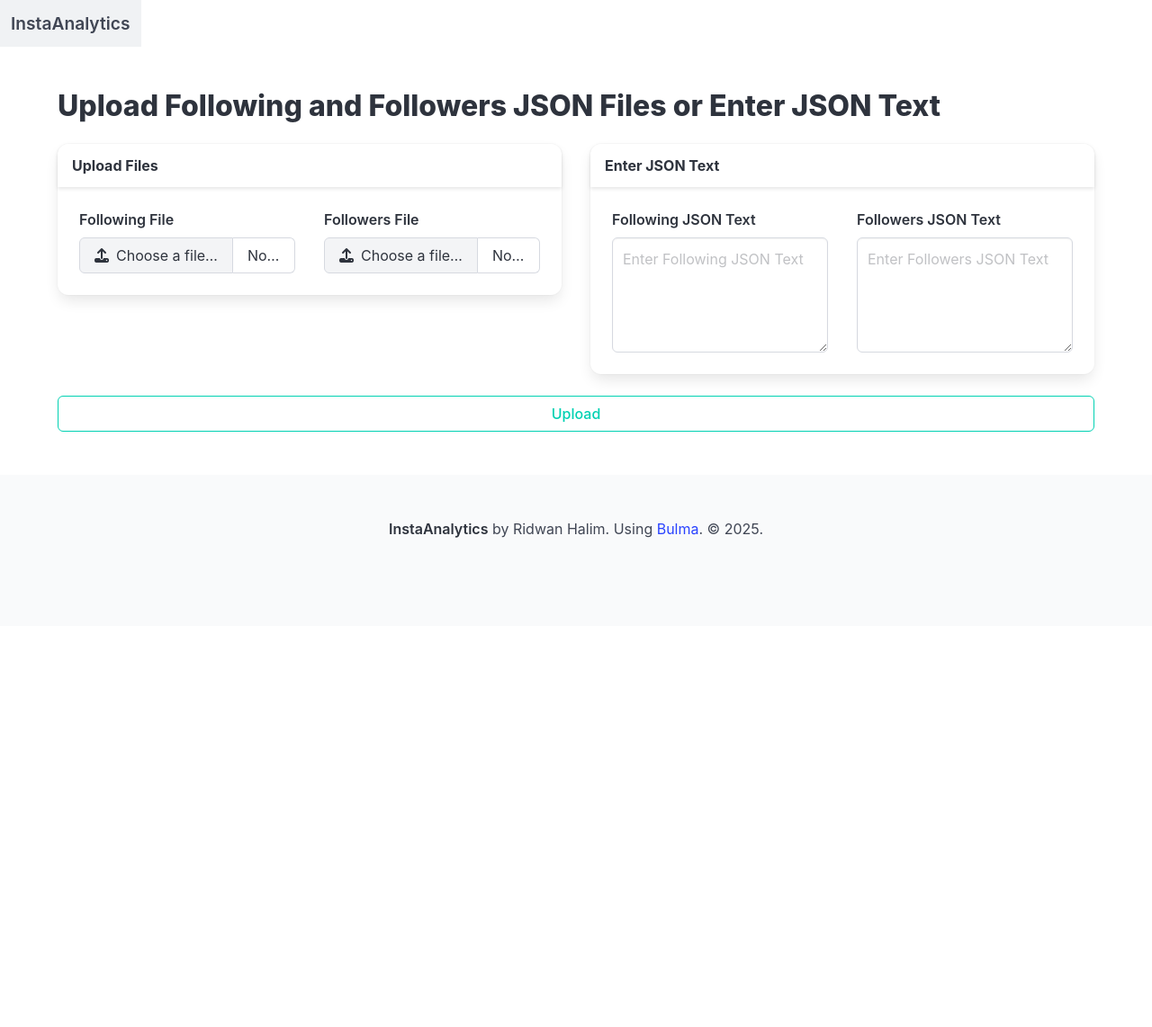
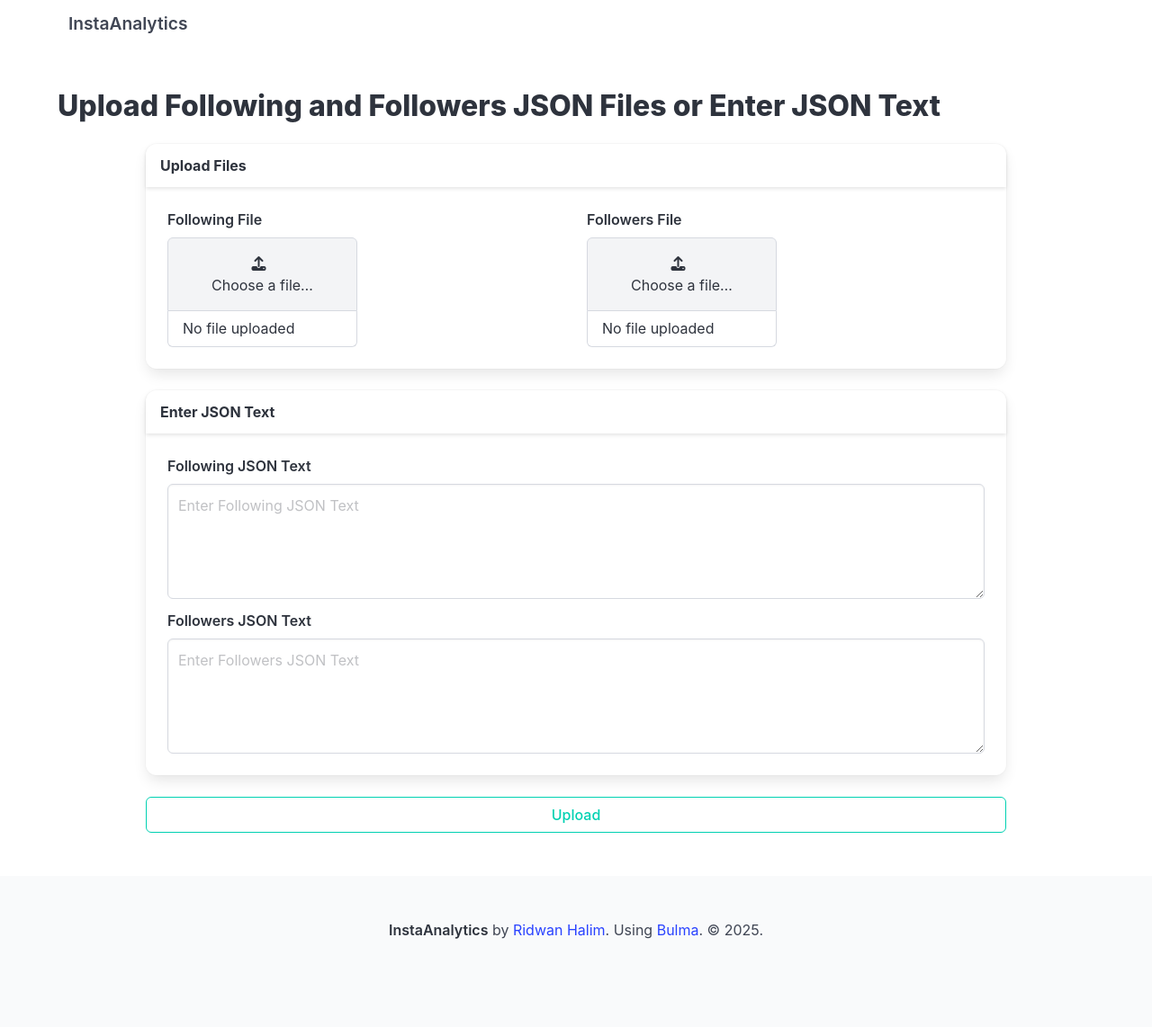
Before and after one commit to ridwaanhall/instagram-following-followers, a Django app: page / in a window 1280 px wide. Shown: the whole page at 90% size. Before the commit the page ends 598 px from the top, so only its background shows below. Run offline with Django 4.2, Linux system fonts and the light colour scheme.

Commit message:
feat: refactor upload and base templates for improved layout and functionality

```diff
--- a/analytics/templates/analytics/upload.html
+++ b/analytics/templates/analytics/upload.html
@@ -18,20 +18,20 @@
     <form method="post" enctype="multipart/form-data" action="{% url 'upload_file' %}">
         {% csrf_token %}
 
-        <!-- File Upload Section: Left Side -->
-        <div class="columns is-variable is-4">
-            <div class="column is-half">
+        <div class="columns is-centered">
+            <div class="column is-10">
+                <!-- File Upload Section: Top Card -->
                 <div class="card">
                     <div class="card-header">
                         <p class="card-header-title">Upload Files</p>
                     </div>
 
                     <div class="card-content">
-                        <div class="columns is-variable is-4">
+                        <div class="columns">
                             <div class="column is-half">
                                 <div class="field">
                                     <label class="label">Following File</label>
-                                    <div id="file-js-example-following" class="file has-name">
+                                    <div id="file-js-example-following" class="file has-name is-boxed">
                                         <label class="file-label">
                                             <input class="file-input" type="file" name="following_file">
                                             <span class="file-cta">
@@ -54,7 +54,7 @@
                             <div class="column is-half">
                                 <div class="field">
                                     <label class="label">Followers File</label>
-                                    <div id="file-js-example-followers" class="file has-name">
+                                    <div id="file-js-example-followers" class="file has-name is-boxed">
                                         <label class="file-label">
                                             <input class="file-input" type="file" name="followers_file">
                                             <span class="file-cta">
@@ -75,19 +75,18 @@
                             </div>
                         </div>
                     </div>
-
+                </div>
             </div>
         </div>
 
-            <!-- JSON Text Input Section: Right Side -->
-            <div class="column is-half">
+        <div class="columns is-centered">
+            <div class="column is-10">
+                <!-- JSON Text Input Section: Bottom Card -->
                 <div class="card">
                     <div class="card-header">
                         <p class="card-header-title">Enter JSON Text</p>
                     </div>
                     <div class="card-content">
-                        <div class="columns is-variable is-4">
-                            <div class="column is-half">
                         <div class="field">
                             <label class="label">Following JSON Text</label>
                             <div class="control">
@@ -97,9 +96,7 @@
                                 <p class="help is-danger">{{ form.following_text.errors|striptags }}</p>
                             {% endif %}
                         </div>
-                            </div>
 
-                            <div class="column is-half">
                         <div class="field">
                             <label class="label">Followers JSON Text</label>
                             <div class="control">
@@ -113,12 +110,14 @@
                 </div>
             </div>
         </div>
-            </div>
-        </div>
 
+        <div class="columns is-centered">
+            <div class="column is-10">
                 <div class="field">
                     <div class="control">
                         <button type="submit" class="button is-primary is-outlined is-fullwidth">Upload</button>
+                    </div>
+                </div>
             </div>
         </div>
     </form>
--- a/templates/base.html
+++ b/templates/base.html
@@ -1,23 +1,31 @@
 <!DOCTYPE html>
 <html>
     <head>
-        <meta charset="utf-8" />
-        <meta name="viewport" content="width=device-width, initial-scale=1" />
+        <meta charset="utf-8">
+        <meta name="viewport" content="width=device-width, initial-scale=1">
         <title>{% block title %}InstaAnalytics{% endblock %}</title>
-        <link rel="stylesheet" href="https://cdn.jsdelivr.net/npm/bulma@1.0.2/css/bulma.min.css" />
+        <link rel="stylesheet" href="https://cdn.jsdelivr.net/npm/bulma@1.0.2/css/bulma.min.css">
         <link rel="stylesheet" href="https://cdnjs.cloudflare.com/ajax/libs/font-awesome/6.4.0/css/all.min.css">
         {% block extra_head %}{% endblock %}
     </head>
     <body>
-        <nav class="navbar" role="navigation" aria-label="main navigation">
+        <nav class="navbar container" role="navigation" aria-label="main navigation">
             <div class="navbar-brand">
                 <a class="navbar-item" href="/">
                     <strong style="font-size: larger;">InstaAnalytics</strong>
                 </a>
 
-                <a role="button" class="navbar-burger" aria-label="menu" aria-expanded="false" data-target="navbarBasicExample">
+                <a role="button" class="navbar-burger burger" aria-label="menu" aria-expanded="false" data-target="navbarBasicExample">
+                    <span aria-hidden="true"></span>
+                    <span aria-hidden="true"></span>
                     <span aria-hidden="true"></span>
                 </a>
+            </div>
+
+            <div id="navbarBasicExample" class="navbar-menu">
+                <div class="navbar-end">
+                    <!-- Add navbar items here if needed -->
+                </div>
             </div>
         </nav>
 
@@ -30,10 +38,34 @@
         <footer class="footer">
             <div class="content has-text-centered">
                 <p>
-                    <strong>InstaAnalytics</strong> by Ridwan Halim. Using <a href="https://bulma.io">Bulma</a>. &copy; {% now 'Y' %}.
+                    <strong>InstaAnalytics</strong> by <a href="https://ngoding-me.verce.app">Ridwan Halim</a>. Using <a href="https://bulma.io">Bulma</a>. © {% now 'Y' %}.
                 </p>
             </div>
         </footer>
+
+        <script>
+            document.addEventListener('DOMContentLoaded', () => {
+
+                // Get all "navbar-burger" elements
+                const $navbarBurgers = Array.prototype.slice.call(document.querySelectorAll('.navbar-burger'), 0);
+
+                // Add a click event on each of them
+                $navbarBurgers.forEach(el => {
+                    el.addEventListener('click', () => {
+
+                        // Get the target from the "data-target" attribute
+                        const target = el.dataset.target;
+                        const $target = document.getElementById(target);
+
+                        // Toggle the "is-active" class on both the "navbar-burger" and the "navbar-menu"
+                        el.classList.toggle('is-active');
+                        $target.classList.toggle('is-active');
+
+                    });
+                });
+
+            });
+        </script>
         {% block extra_foot %}{% endblock %}
     </body>
 </html>
```
Lines whose indentation alone changed are shown as unchanged.
